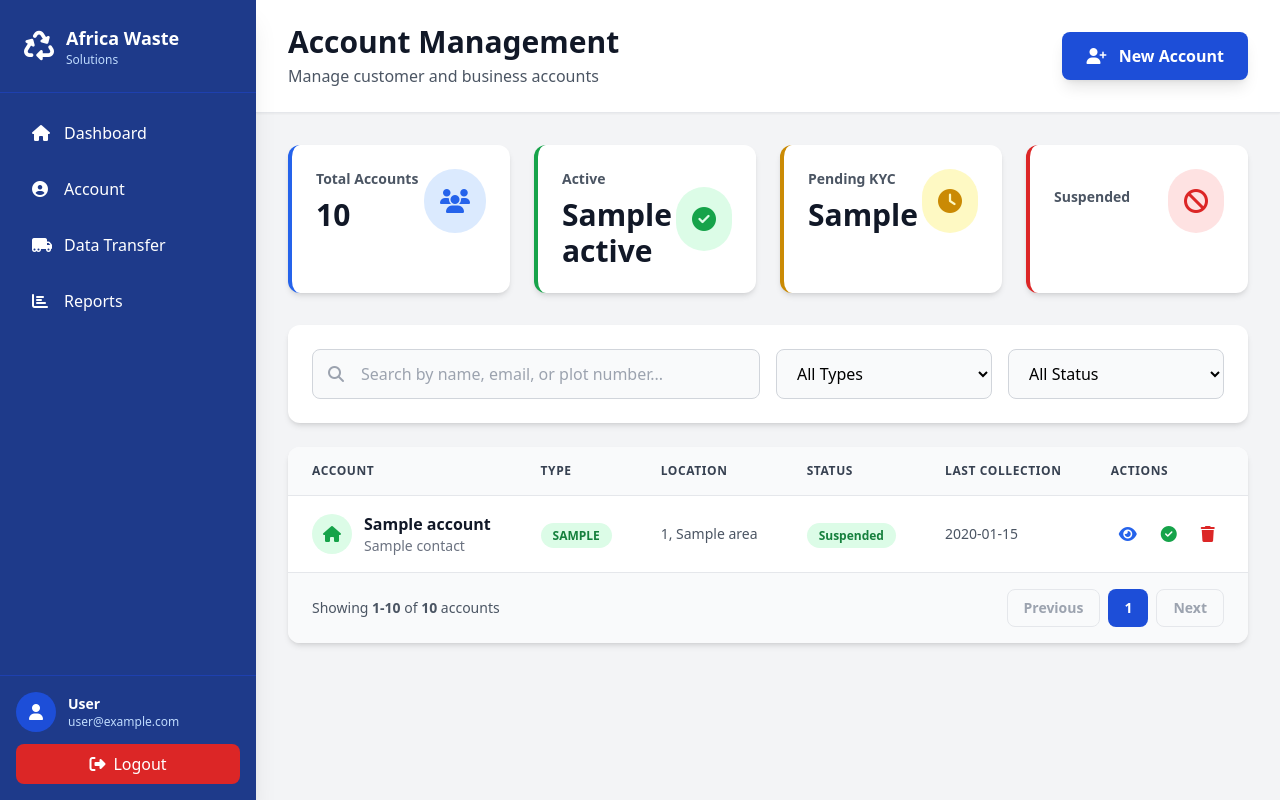
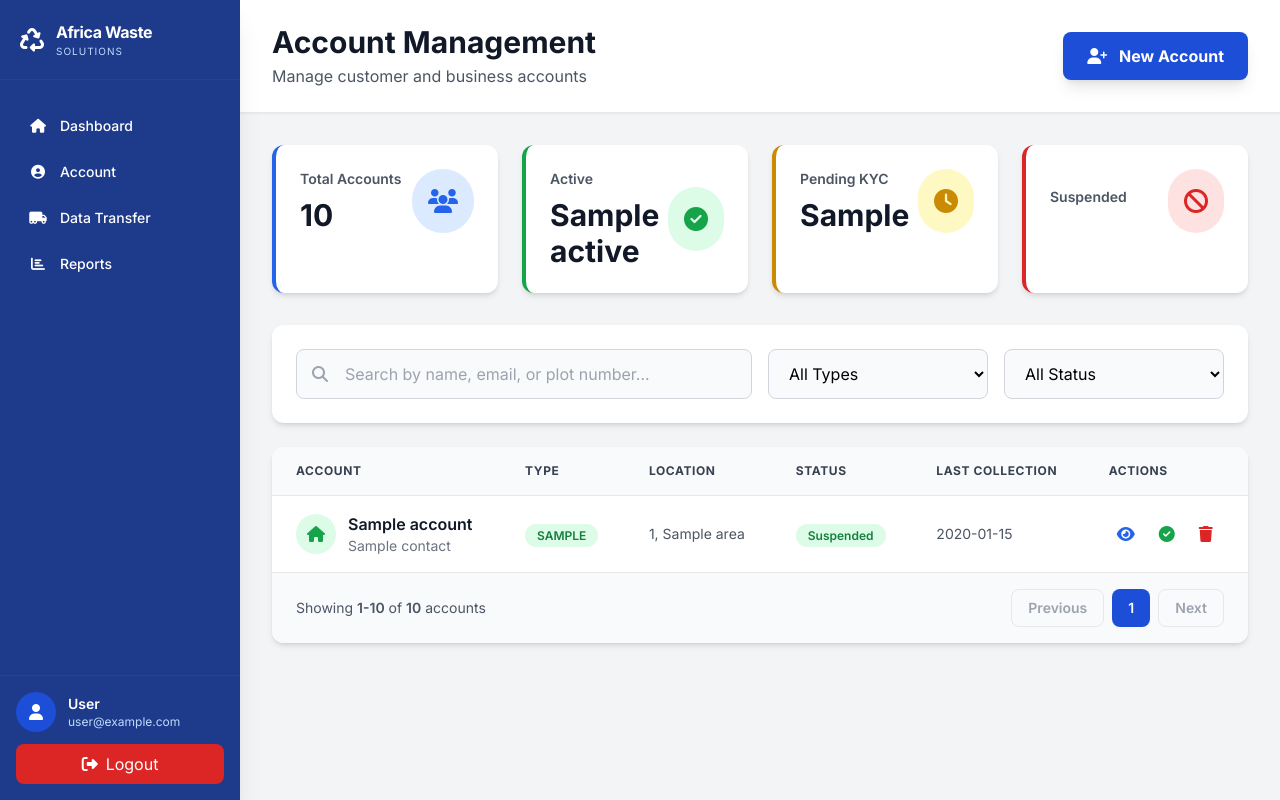
Before and after one commit to addplux/africa-waste-solutions, a Flask app: template flask-frontend/templates/accounts.html in a window 1280 px wide. Run offline with Flask 3, Linux system fonts and the light colour scheme; the template is opened without the code that fills it: most values are stand-ins (such as "Sample title", 1, 10 or a date in 2020); some libraries are stand-ins or nearby versions.

Commit message:
feat(ui): update sidebar to edge-to-edge design with suno-inspired styling

```diff
--- a/flask-frontend/templates/base.html
+++ b/flask-frontend/templates/base.html
@@ -12,10 +12,19 @@
     <!-- Font Awesome -->
     <link rel="stylesheet" href="https://cdnjs.cloudflare.com/ajax/libs/font-awesome/6.4.0/css/all.min.css">
 
+    <!-- Google Fonts: Inter -->
+    <link rel="preconnect" href="https://fonts.googleapis.com">
+    <link rel="preconnect" href="https://fonts.gstatic.com" crossorigin>
+    <link href="https://fonts.googleapis.com/css2?family=Inter:wght@300;400;500;600;700&display=swap" rel="stylesheet">
+
     <!-- Custom CSS -->
     <link rel="stylesheet" href="{{ url_for('static', filename='css/custom.css') }}">
 
     <style>
+        body {
+            font-family: 'Inter', sans-serif;
+        }
+
         @keyframes fadeInUp {
             from {
                 opacity: 0;
--- a/flask-frontend/templates/components/sidebar.html
+++ b/flask-frontend/templates/components/sidebar.html
@@ -1,12 +1,12 @@
 <aside id="sidebar"
-    class="hidden lg:flex flex-col w-64 bg-blue-900 text-white shadow-xl fixed lg:relative z-50 h-full transition-all duration-300">
+    class="hidden lg:flex flex-col w-60 bg-blue-900 text-white shadow-xl fixed lg:relative z-50 h-full transition-all duration-300">
     <!-- Logo Section -->
-    <div class="p-6 border-b border-blue-800 flex justify-between items-center">
+    <div class="p-5 border-b border-blue-800 flex justify-between items-center mb-2">
         <div class="flex items-center gap-3">
-            <i class="fas fa-recycle text-3xl"></i>
+            <i class="fas fa-recycle text-2xl"></i>
             <div>
-                <h2 class="font-bold text-lg">Africa Waste</h2>
-                <p class="text-xs text-blue-200">Solutions</p>
+                <h2 class="font-bold text-base tracking-tight">Africa Waste</h2>
+                <p class="text-[10px] text-blue-200 uppercase tracking-widest">Solutions</p>
             </div>
         </div>
         <!-- Mobile Close Button -->
@@ -16,49 +16,49 @@
     </div>
 
     <!-- Navigation -->
-    <nav class="flex-1 p-4 space-y-2">
+    <nav class="flex-1 py-4 space-y-0.5">
         <a href="{{ url_for('dashboard') }}"
-            class="flex items-center gap-3 px-4 py-3 rounded-lg hover:bg-blue-800 transition-colors {{ 'bg-blue-800' if request.endpoint == 'dashboard' else '' }}">
-            <i class="fas fa-home w-5"></i>
+            class="flex items-center gap-3 px-6 py-3 hover:bg-blue-800 transition-colors text-sm font-medium border-l-4 border-transparent {{ 'bg-blue-800 border-blue-400' if request.endpoint == 'dashboard' else 'border-transparent' }}">
+            <i class="fas fa-home w-5 text-center"></i>
             <span>Dashboard</span>
         </a>
 
         {% if user.role == 'admin' %}
         <a href="{{ url_for('accounts') }}"
-            class="flex items-center gap-3 px-4 py-3 rounded-lg hover:bg-blue-800 transition-colors {{ 'bg-blue-800' if request.endpoint == 'accounts' else '' }}">
-            <i class="fas fa-users w-5"></i>
+            class="flex items-center gap-3 px-6 py-3 hover:bg-blue-800 transition-colors text-sm font-medium border-l-4 border-transparent {{ 'bg-blue-800 border-blue-400' if request.endpoint == 'accounts' else 'border-transparent' }}">
+            <i class="fas fa-users w-5 text-center"></i>
             <span>Accounts</span>
         </a>
 
         <a href="{{ url_for('data_entry') }}"
-            class="flex items-center gap-3 px-4 py-3 rounded-lg hover:bg-green-700 transition-colors {{ 'bg-green-700' if request.endpoint == 'data_entry' else '' }}">
-            <i class="fas fa-edit w-5"></i>
+            class="flex items-center gap-3 px-6 py-3 hover:bg-green-700 transition-colors text-sm font-medium border-l-4 border-transparent {{ 'bg-green-700 border-green-400' if request.endpoint == 'data_entry' else 'border-transparent' }}">
+            <i class="fas fa-edit w-5 text-center"></i>
             <span>Data Entry</span>
         </a>
         {% else %}
         <a href="{{ url_for('my_account') }}"
-            class="flex items-center gap-3 px-4 py-3 rounded-lg hover:bg-blue-800 transition-colors {{ 'bg-blue-800' if request.endpoint == 'my_account' else '' }}">
-            <i class="fas fa-user-circle w-5"></i>
+            class="flex items-center gap-3 px-6 py-3 hover:bg-blue-800 transition-colors text-sm font-medium border-l-4 border-transparent {{ 'bg-blue-800 border-blue-400' if request.endpoint == 'my_account' else 'border-transparent' }}">
+            <i class="fas fa-user-circle w-5 text-center"></i>
             <span>Account</span>
         </a>
         {% endif %}
 
         <a href="{{ url_for('data_transfer') }}"
-            class="flex items-center gap-3 px-4 py-3 rounded-lg hover:bg-purple-600 hover:text-white transition-colors {{ 'bg-purple-600 text-white' if request.endpoint == 'data_transfer' else '' }}">
-            <i class="fas fa-truck-moving w-5"></i>
+            class="flex items-center gap-3 px-6 py-3 hover:bg-purple-600 hover:text-white transition-colors text-sm font-medium border-l-4 border-transparent {{ 'bg-purple-600 text-white border-purple-300' if request.endpoint == 'data_transfer' else 'border-transparent' }}">
+            <i class="fas fa-truck-moving w-5 text-center"></i>
             <span>Data Transfer</span>
         </a>
 
         <a href="{{ url_for('reports') }}"
-            class="flex items-center gap-3 px-4 py-3 rounded-lg hover:bg-green-700 transition-colors {{ 'bg-green-700' if request.endpoint == 'reports' else '' }}">
-            <i class="fas fa-chart-bar w-5"></i>
+            class="flex items-center gap-3 px-6 py-3 hover:bg-green-700 transition-colors text-sm font-medium border-l-4 border-transparent {{ 'bg-green-700 border-green-400' if request.endpoint == 'reports' else 'border-transparent' }}">
+            <i class="fas fa-chart-bar w-5 text-center"></i>
             <span>Reports</span>
         </a>
 
         {% if user.role == 'admin' %}
         <a href="{{ url_for('kyc') }}"
-            class="flex items-center gap-3 px-4 py-3 rounded-lg hover:bg-green-700 transition-colors {{ 'bg-green-700' if request.endpoint == 'kyc' else '' }}">
-            <i class="fas fa-id-card w-5"></i>
+            class="flex items-center gap-3 px-6 py-3 hover:bg-green-700 transition-colors text-sm font-medium border-l-4 border-transparent {{ 'bg-green-700 border-green-400' if request.endpoint == 'kyc' else 'border-transparent' }}">
+            <i class="fas fa-id-card w-5 text-center"></i>
             <span>KYC Verification</span>
         </a>
         {% endif %}
```
